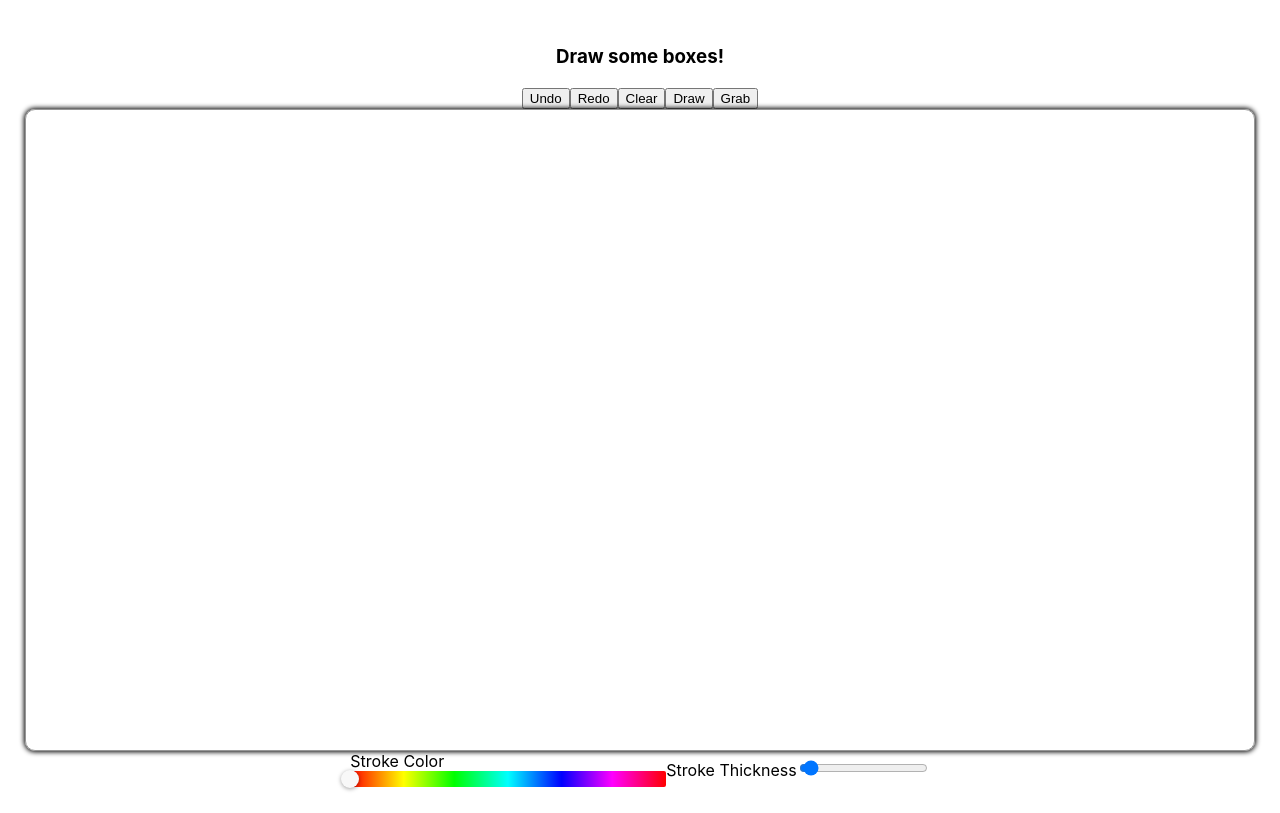
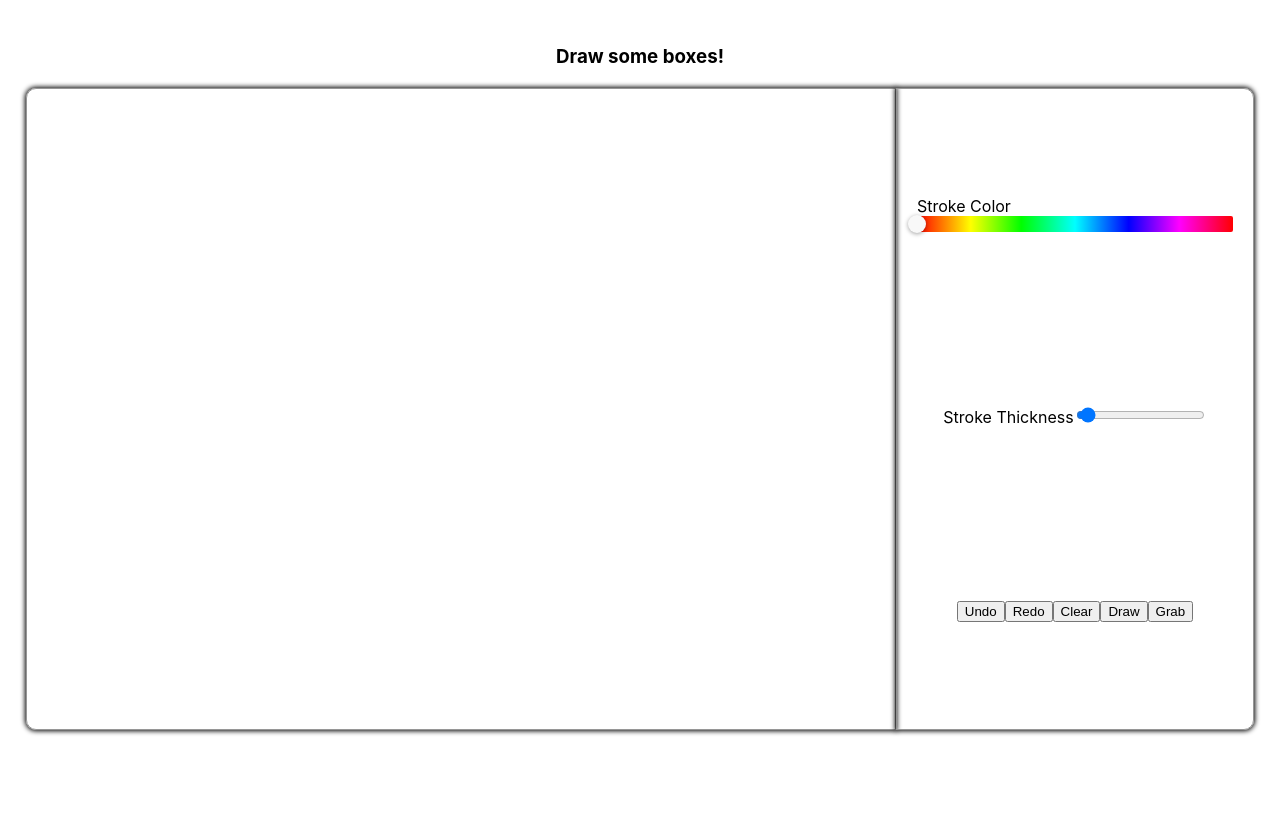
Before and after one commit to dijour/fakefigma, a React (Create React App) app: page / in a window 1280 px wide. Built offline with nearby package versions, Linux system fonts and the light colour scheme.

Commit message:
dragging works!

```diff
--- a/src/App.js
+++ b/src/App.js
@@ -14,6 +14,8 @@ class App extends Component {
       //outline of new rectangle, only used while mouseDown
       ghostRect: new List(),
       undoList: new List(),
+      selected: null,
+      mouseOffset: {},
       colors: new List(),
       undoColors: new List(),
       widths: new List(),
@@ -55,8 +57,8 @@ class App extends Component {
 
   // start drawing
   handleMouseDown = mouseEvent => {
-    if (!this.state.canDraw) return;
     const point = this.relativeCoordinatesForEvent(mouseEvent);
+    if (this.state.canDraw) {
       this.setState(prevState => ({
         rects: prevState.rects.push(new List([point])),
         ghostRect: prevState.rects.push(new List([point])),
@@ -64,6 +66,12 @@ class App extends Component {
         colors: this.state.colors.push(this.state.drawColor),
         widths: this.state.widths.push(this.state.strokeWidth)
       }));
+    }
+
+    else {
+      const point = this.relativeCoordinatesForEvent(mouseEvent);
+    }
+
   };
 
   handleTouchMove = touchEvent => {
@@ -82,10 +90,17 @@ class App extends Component {
 
   // keep building up line points
   handleMouseMove = mouseEvent => {
+    const point = this.relativeCoordinatesForEvent(mouseEvent);
+
+    if (this.state.selected && !this.state.canDraw && !this.state.isDrawing) {
+      console.log("selected is: ", this.state.selected)
+      this.state.selected.setAttribute("x", point.get('x')-this.state.offset.x)
+      this.state.selected.setAttribute("y", point.get('y')-this.state.offset.y)
+    }
+
     if (!this.state.isDrawing || !this.state.canDraw) {
       return;
     }
-    const point = this.relativeCoordinatesForEvent(mouseEvent);
     this.setState(
       prevState => ({
         ghostRect: prevState.rects.updateIn([prevState.rects.size - 1], line =>
@@ -96,6 +111,14 @@ class App extends Component {
 
   // end drawing
   handleMouseUp = mouseEvent => {
+
+    if (this.state.selected && !this.state.canDraw && !this.state.isDrawing) {
+      this.setState({
+        selected: null,
+        offset: {}
+      })
+    }
+
     if (!this.state.isDrawing || !this.state.canDraw) {
       return
     }
@@ -139,6 +162,18 @@ class App extends Component {
       x: mouseEvent.clientX - boundingRect.left,
       y: mouseEvent.clientY - boundingRect.top
     });
+  }
+
+  updateSelection = (e) => {
+    console.log(e.target)
+    let mouse = this.relativeCoordinatesForEvent(e);
+    let offset = {x: mouse.get('x'), y: mouse.get('y')}
+    offset.x -= parseFloat(e.target.getAttributeNS(null, "x"));
+    offset.y -= parseFloat(e.target.getAttributeNS(null, "y"));
+    this.setState({
+      selected: e.target,
+      offset: offset
+    }, () => this.state.selected.setAttribute("fill", "red"))
   }
 
   undo = () => {
@@ -239,37 +274,11 @@ class App extends Component {
   }
 
   render() {
-    const style = {
-      display: "flex",
-      justifyText: "center",
-      flexDirection: "column",
-      alignItems: "space-between",
-      padding: "40px 40px",
-      width: "70%",
-      border: "none",
-      borderRadius: "10px"
-    };
     return (
       <div>
           <div className="pageContainer">
             <h3 className="title">Draw some boxes!</h3>
-            <div className="buttonBox">
-              <button className="button" onClick={e => this.undo(e)}>
-                Undo
-              </button>
-              <button className="button" onClick={e => this.redo(e)}>
-                Redo
-              </button>
-              <button className="button" onClick={e => this.clear(e)}>
-                Clear
-              </button>
-              <button className="button" onClick={e => this.setState({canDraw: true})}>
-                Draw
-              </button>
-              <button className="button" onClick={e => this.setState({canDraw: false})}>
-                Grab
-              </button>
-            </div>
+            <div className="center">
                 <div
                   className="drawArea"
                   id="drawArea"
@@ -284,6 +293,7 @@ class App extends Component {
                     ghostRect={this.state.ghostRect}
                     colors={this.state.colors}
                     widths={this.state.widths}
+                    updateSelection={this.updateSelection}
                     isDrawing={this.state.isDrawing}
                   />
                 </div>
@@ -307,6 +317,24 @@ class App extends Component {
                       id="myRange"
                     />
                   </div>
+                  <div className="buttonBox">
+                    <button className="button" onClick={e => this.undo(e)}>
+                      Undo
+                    </button>
+                    <button className="button" onClick={e => this.redo(e)}>
+                      Redo
+                    </button>
+                    <button className="button" onClick={e => this.clear(e)}>
+                      Clear
+                    </button>
+                    <button className="button" onClick={e => this.setState({canDraw: true})}>
+                      Draw
+                    </button>
+                    <button className="button" onClick={e => this.setState({canDraw: false})}>
+                      Grab
+                    </button>
+                  </div>
+                </div>
             </div>
           </div>
       </div>
@@ -314,11 +342,11 @@ class App extends Component {
   }
 }
 
-function Drawing({ rects, ghostRect, colors, widths, isDrawing }) {
+function Drawing({ rects, ghostRect, colors, widths, updateSelection }) {
+  console.log(rects.size)
   return (
     <svg className="drawing">
-      {isDrawing &&
-
+      {ghostRect !== new List() &&
         ghostRect.map((line, index) => (
           <DrawingRect
             key={index}
@@ -327,25 +355,31 @@ function Drawing({ rects, ghostRect, colors, widths, isDrawing }) {
             color={"green"}
             type={"outline"}
             strokeWidth={widths.get(index)}
+            updateSelection={updateSelection}
           />
         ))
         }
 
         {rects.map((line, index) => (
+          <>
             <DrawingRect
               key={index}
               index={index}
               line={line}
               color={colors.get(index)}
               strokeWidth={widths.get(index)}
+              updateSelection={updateSelection}
             />
+            {/* generate text if the box is fully formed (don't make text for an outline) */}
+            {(line.size > 1) && <text x={((Math.min(line.first().get("x"), line.last().get("x"))+Math.max(line.first().get("x"), line.last().get("x")))/2)} y={Math.min(line.first().get("y"), line.last().get("y")) + 15} className="rectangleText">{`Rectangle ${index}`}</text>}
+          </>
         ))}
 
     </svg>
   );
 }
 
-function DrawingRect({ index, line, color, strokeWidth, type }) {
+function DrawingRect({ index, line, color, strokeWidth, type, updateSelection }) {
   let firstX = Math.min(line.first().get("x"), line.last().get("x"))
   let firstY = Math.min(line.first().get("y"), line.last().get("y"))
   let lastX = Math.max(line.first().get("x"), line.last().get("x"))
@@ -354,9 +388,9 @@ function DrawingRect({ index, line, color, strokeWidth, type }) {
   // http://www.petercollingridge.co.uk/tutorials/svg/interactive/dragging/
   // Draggable code adapted from the above source.
   return (
-    <>
     <rect
       className="rect"
+      id={"rect"+index}
       x={firstX}
       y={firstY}
       width={lastX-firstX}
@@ -365,11 +399,10 @@ function DrawingRect({ index, line, color, strokeWidth, type }) {
       onLoad={dragListener}
       fillOpacity={type === "outline" ? 0 : 1}
       strokeDasharray={type === "outline" ? "5,5" : "0,0"}
+      onMouseDown={e => updateSelection(e)}
       onClick={e => console.log("clicked" + index)}
       style={{ stroke: `${color}`, strokeWidth: `${strokeWidth}` }}
     />
-    <text x={(firstX)} y={firstY + 15} font-family="Verdana" font-size="15" fill="white">{`Rectangle ${index}`}</text>
-    </>
   );
 }
 
--- a/src/App.scss
+++ b/src/App.scss
@@ -16,7 +16,7 @@
       width: 100%;
       height: 80vh;
       border: 1px solid #939393f7;
-      border-radius: 10px;
+      border-radius: 10px 0px 0px 10px;
       float: left;
       cursor: crosshair;
       box-shadow: 0px 0px 5px 1px;
@@ -24,10 +24,22 @@
       touch-action: none;
   }
 
-  & .effectContainerBox {
+  .center {
+    width: 100%;
+    display: flex;
+
+  }
+
+  .effectContainerBox {
       display: flex;
-      justify-content: space-between;
+      flex-direction: column;
+      justify-content: space-around;
+      padding: 20px;
       align-items: center;
+      border: 1px solid #939393f7;
+      cursor: crosshair;
+      box-shadow: 0px 0px 5px 1px;
+      border-radius: 0px 10px 10px 0px;
 
       /* Small devices (portrait tablets and large phones, 600px and up) */
       @media only screen and (max-width: 600px) {
@@ -58,12 +70,26 @@
       stroke-linecap: round;
   }
 
-  & .rect {
+  rect {
     z-index: 1000;
     cursor: move;
+    display: flex;
+
+    & .highlighted {
+        border: 2px solid yellow;
+    }
   }
 
-  & .drawing {
+  .rectangleText {
+    touch-action: none;
+    pointer-events: none;
+    text-anchor: middle;
+    fill: white;
+  }
+
+
+
+  .drawing {
       width: 100%;
       height: 100%;
   }
```
Lines whose indentation alone changed are shown as unchanged.
